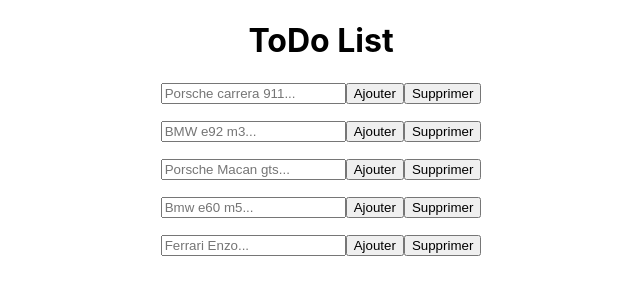
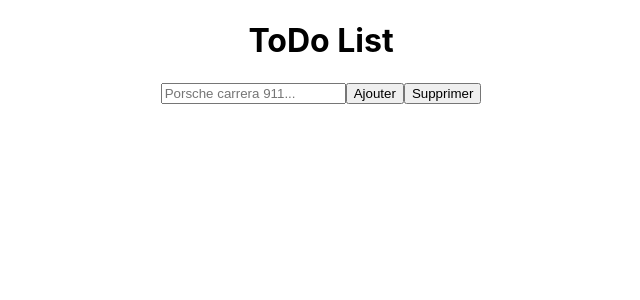
Before and after one commit to seif070/ToDolist, a React (Create React App) app: page / in a window 1280 px wide. Shown: the top 300 px of the page, without its empty margins (319-959 px from the left). Built offline with nearby package versions, Linux system fonts and the light colour scheme.

Commit message:
sec commit

```diff
--- a/src/App.js
+++ b/src/App.js
@@ -9,7 +9,7 @@ function App() {
 
   const handleAddTodo= () => {
     if (newTodo.trim() !== '') {
-      setTodos([...todos, { text: newTodo, completed: false }]);
+      setTodos([...todos, { text: newTodo, completed: false}]);
       setNewTodo('');
     }
   };
@@ -38,7 +38,7 @@ function App() {
         onChange={(e) => setNewTodo(e.target.value)}
       />
       <button onClick={handleAddTodo}>Ajouter</button>
-      <button onClick={handleAddTodo}>Supprimer</button>
+      <button onClick={deleteTodo}>Supprimer</button>
 
       <Todolist todos={todos} deleteTodo={deleteTodo} toggleComplete={toggleComplete} />
 
@@ -46,53 +46,14 @@ function App() {
 
 
 
-      <input
-        type="text"
-        placeholder="BMW e92 m3..."
-        value={newTodo}
-        onChange={(e) => setNewTodo(e.target.value)}
-      />
-      <button onClick={handleAddTodo}>Ajouter</button>
-      <button onClick={handleAddTodo}>Supprimer</button>
-
-      <Todolist todos={todos} deleteTodo={deleteTodo} toggleComplete={toggleComplete} />
 
 
 
-      <input
-        type="text"
-        placeholder="Porsche Macan gts..."
-        value={newTodo}
-        onChange={(e) => setNewTodo(e.target.value)}
-      />
-      <button onClick={handleAddTodo}>Ajouter</button>
-      <button onClick={handleAddTodo}>Supprimer</button>
-
-      <Todolist todos={todos} deleteTodo={deleteTodo} toggleComplete={toggleComplete} />
 
 
-      <input
-        type="text"
-        placeholder="Bmw e60 m5..."
-        value={newTodo}
-        onChange={(e) => setNewTodo(e.target.value)}
-      />
-      <button onClick={handleAddTodo}>Ajouter</button>
-      <button onClick={handleAddTodo}>Supprimer</button>
-
-      <Todolist todos={todos} deleteTodo={deleteTodo} toggleComplete={toggleComplete} />
 
 
-      <input
-        type="text"
-        placeholder="Ferrari Enzo..."
-        value={newTodo}
-        onChange={(e) => setNewTodo(e.target.value)}
-      />
-      <button onClick={handleAddTodo}>Ajouter</button>
-      <button onClick={handleAddTodo}>Supprimer</button>
 
-      <Todolist todos={todos} deleteTodo={deleteTodo} toggleComplete={toggleComplete} />
     </div>
 
 
--- a/src/components/Todo.js
+++ b/src/components/Todo.js
@@ -1,14 +1,13 @@
 import React from 'react';
 
 
-function Todo({ Todo, index, deleteTodo, toggleComplete }) {
+function Todo({ todo, index, deleteTodo, toggleComplete }) {
     return (
-      <li className={Todo.completed ? 'completed' : ''}>
-        {Todo.text}
-        <button onClick={() => deleteTodo(index)}>Supprimer</button>
+      <li className={todo.completed ? 'completed' : ''}>
+        {todo.text}
         <input
           type="checkbox"
-          checked={Todo.completed}
+          checked={todo.completed}
           onChange={() => toggleComplete(index)}
 
 
```
